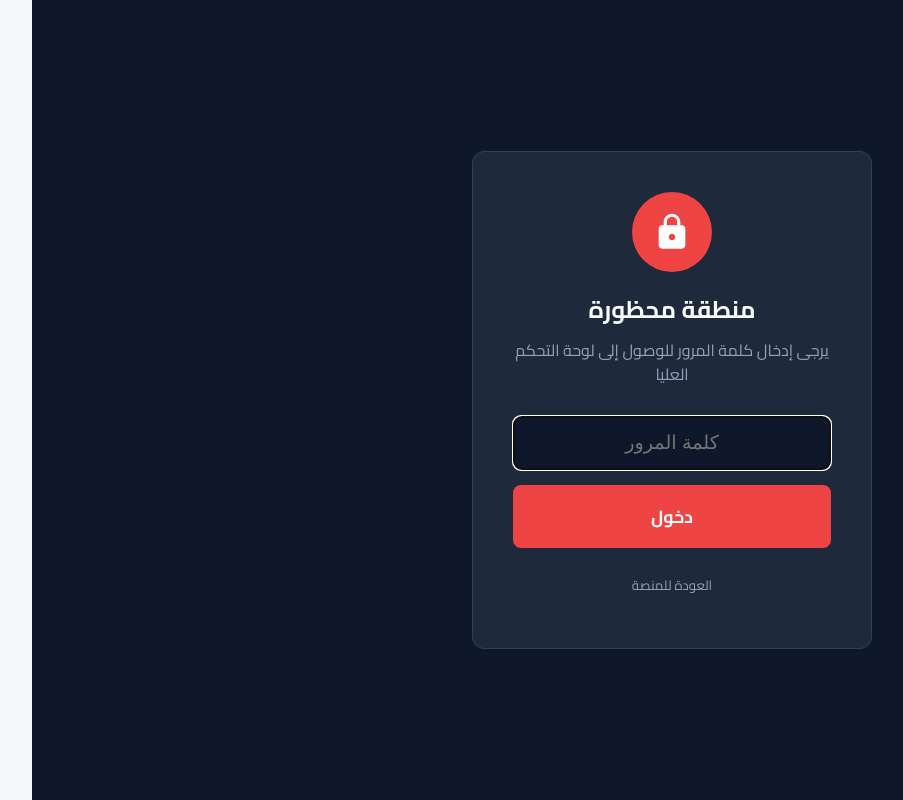
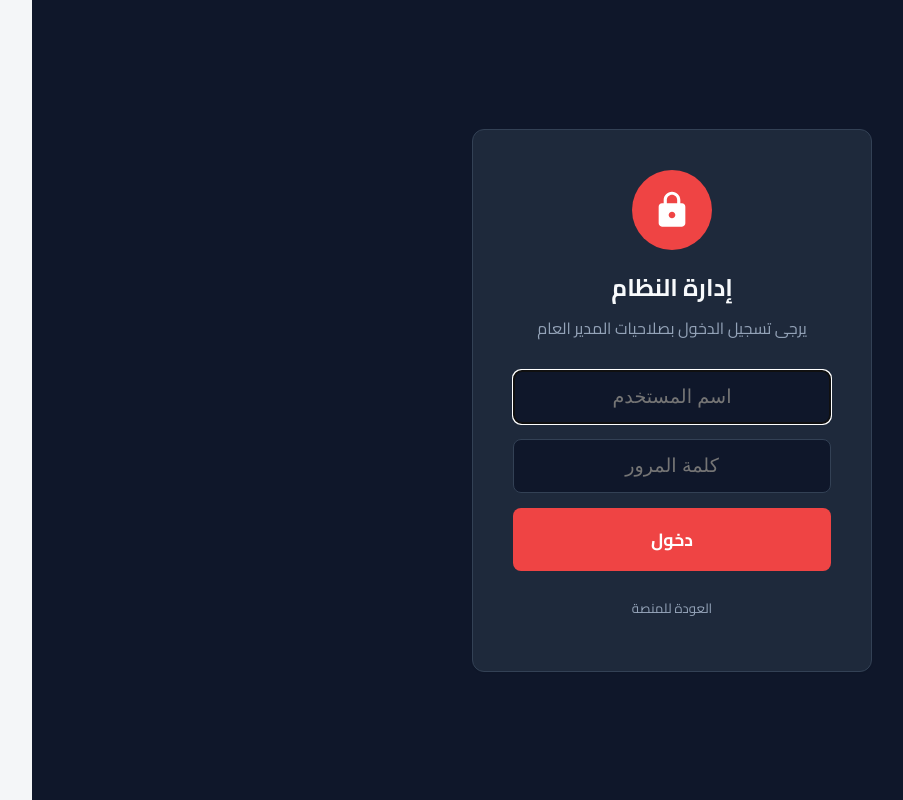
Before and after one commit to octobercitystudio-cyber/edutech-platform, a React (Vite) app: page /super-admin in a window 1280 px wide. Shown: the whole page, without its empty margins (8-911 px from the left). Built offline with nearby package versions, Linux system fonts and the light colour scheme; no server answers.

Commit message:
feat: Add username field and update credentials for Super Admin

```diff
--- a/src/components/SuperAdminLayout.jsx
+++ b/src/components/SuperAdminLayout.jsx
@@ -5,6 +5,7 @@ import { MdLock } from 'react-icons/md';
 
 export default function SuperAdminLayout() {
   const [isAuthorized, setIsAuthorized] = useState(false);
+  const [username, setUsername] = useState('');
   const [password, setPassword] = useState('');
   const [error, setError] = useState('');
   const navigate = useNavigate();
@@ -18,12 +19,15 @@ export default function SuperAdminLayout() {
 
   const handleLogin = (e) => {
     e.preventDefault();
-    // كلمة المرور الافتراضية للوحة العليا (يمكن تغييرها لاحقاً)
-    if (password === 'october2026' || password === '123456') {
+    // بيانات الدخول الافتراضية (يمكن تغييرها)
+    const VALID_USERNAME = 'admin';
+    const VALID_PASSWORD = '123';
+
+    if (username === VALID_USERNAME && password === VALID_PASSWORD) {
       sessionStorage.setItem('superAdminAuth', 'true');
       setIsAuthorized(true);
     } else {
-      setError('كلمة المرور غير صحيحة');
+      setError('اسم المستخدم أو كلمة المرور غير صحيحة');
     }
   };
 
@@ -34,10 +38,21 @@ export default function SuperAdminLayout() {
           <div style={{ width: '80px', height: '80px', backgroundColor: '#ef4444', borderRadius: '50%', display: 'flex', alignItems: 'center', justifyContent: 'center', margin: '0 auto 20px auto' }}>
             <MdLock size={40} color="#fff" />
           </div>
-          <h2 style={{ color: '#f8fafc', marginBottom: '10px', marginTop: 0 }}>منطقة محظورة</h2>
-          <p style={{ color: '#94a3b8', marginBottom: '30px' }}>يرجى إدخال كلمة المرور للوصول إلى لوحة التحكم العليا</p>
+          <h2 style={{ color: '#f8fafc', marginBottom: '10px', marginTop: 0 }}>إدارة النظام</h2>
+          <p style={{ color: '#94a3b8', marginBottom: '30px' }}>يرجى تسجيل الدخول بصلاحيات المدير العام</p>
 
           <form onSubmit={handleLogin} style={{ display: 'flex', flexDirection: 'column', gap: '15px' }}>
+            <input
+              type="text"
+              placeholder="اسم المستخدم"
+              value={username}
+              onChange={(e) => {
+                setUsername(e.target.value);
+                setError('');
+              }}
+              style={{ padding: '15px', borderRadius: '8px', border: '1px solid #334155', backgroundColor: '#0f172a', color: '#fff', textAlign: 'center', fontSize: '1.2rem' }}
+              autoFocus
+            />
             <input
               type="password"
               placeholder="كلمة المرور"
@@ -47,7 +62,6 @@ export default function SuperAdminLayout() {
                 setError('');
               }}
               style={{ padding: '15px', borderRadius: '8px', border: '1px solid #334155', backgroundColor: '#0f172a', color: '#fff', textAlign: 'center', fontSize: '1.2rem' }}
-              autoFocus
             />
             {error && <div style={{ color: '#ef4444', fontSize: '0.9rem' }}>{error}</div>}
 
```
